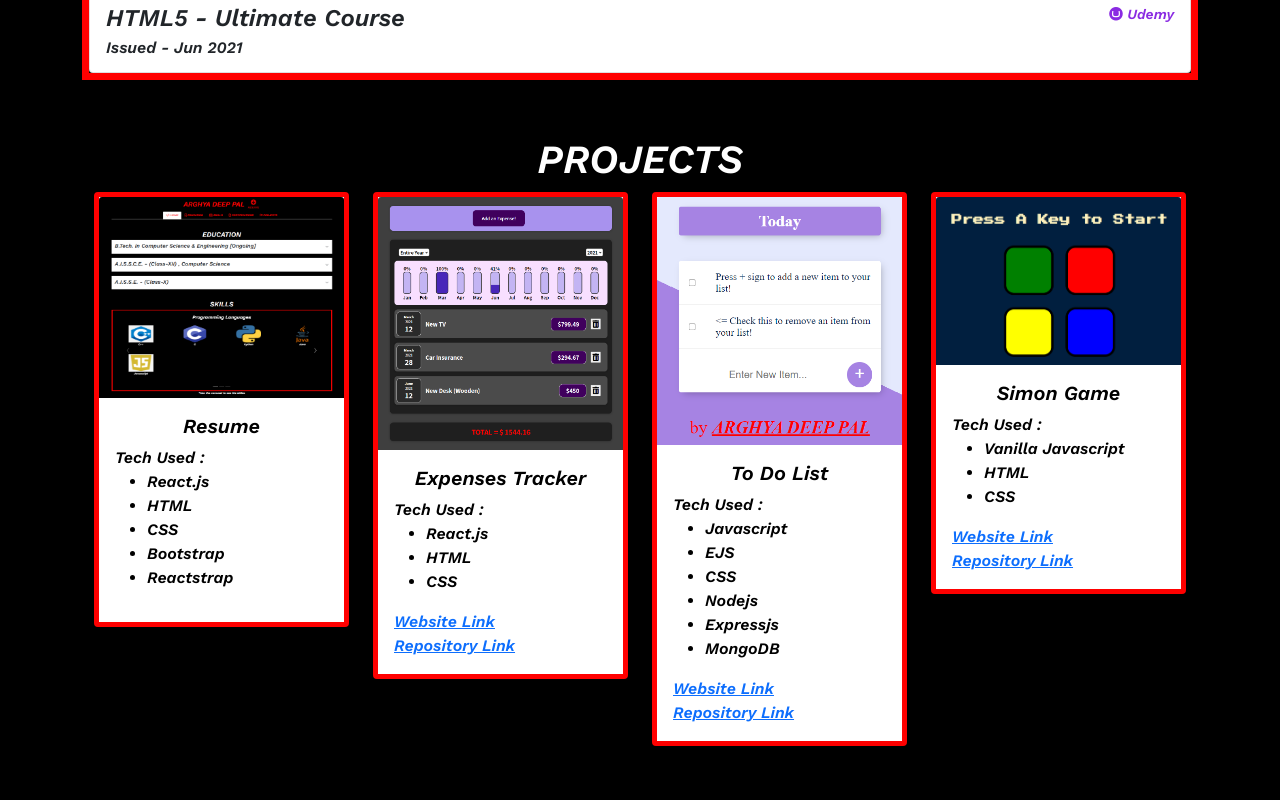
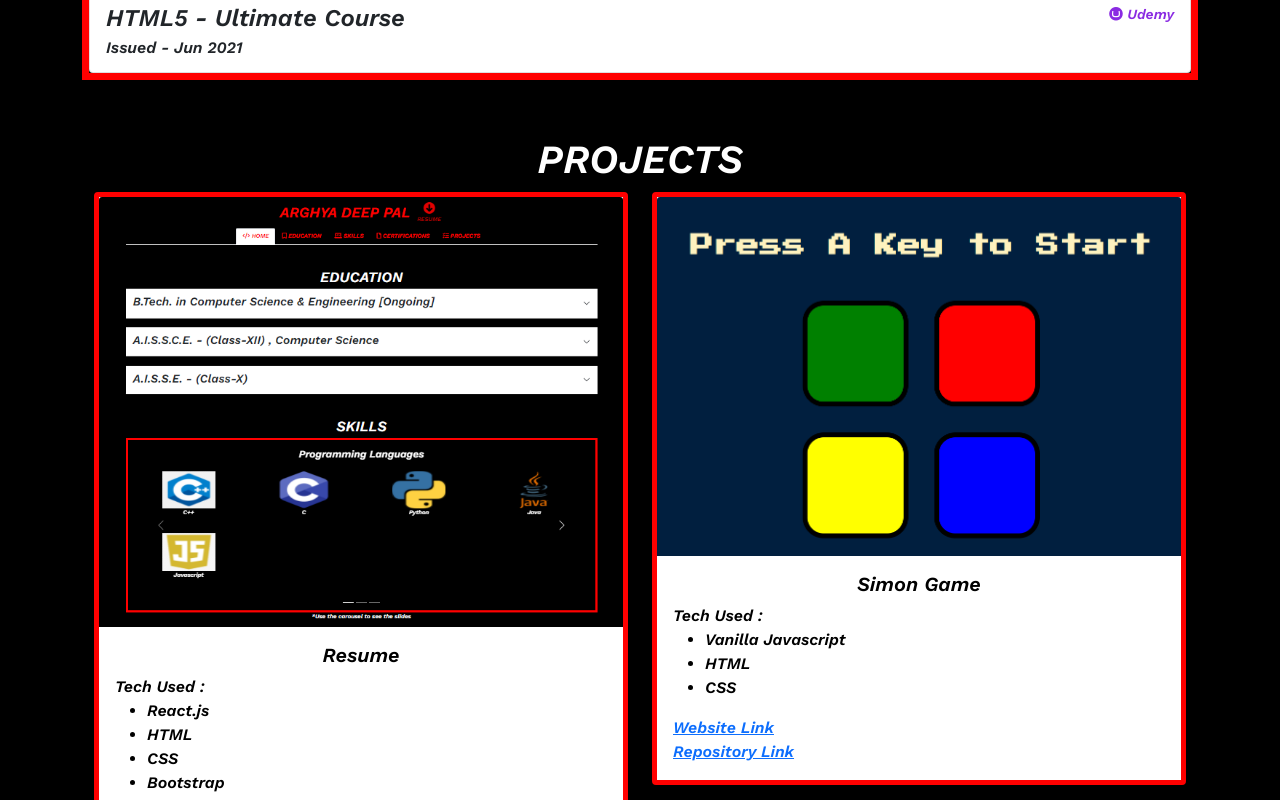
Before and after one commit to Arghyadeep7/Resume, a React (Create React App) app: page / in a window 1280 px wide. Shown: the part 2000-2800 px from the top of the page. Built offline with nearby package versions, Linux system fonts and the light colour scheme.

Commit message:
Project Layout Changes

```diff
--- a/src/components/Projects.js
+++ b/src/components/Projects.js
@@ -6,7 +6,7 @@
       <h1>PROJECTS</h1>
       <div className="container-fluid" style={{color: "black"}}>
         <div className="row">
-          <div className="col-6 col-md-3 mb-3">
+          <div className="col-md-6 mb-3">
             <div class="card" style={{border:"5px solid red"}}>
               <img src="/assets/Portfolio.png" class="card-img-top" alt="..."/>
               <div class="card-body">
@@ -24,7 +24,25 @@
               </div>
             </div>
           </div>
-          <div className="col-6 col-md-3 mb-3">
+          <div className="col-md-6 mb-3">
+            <div class="card" style={{border:"5px solid red"}}>
+              <img src="/assets/Simon_Game.png" class="card-img-top" alt="..."/>
+              <div class="card-body">
+                <h5 class="card-title">Simon Game</h5>
+                <p class="card-text" style={{textAlign: "left"}}>
+                  Tech Used :
+                  <ul>
+                    <li>Vanilla Javascript</li>
+                    <li>HTML</li>
+                    <li>CSS</li>
+                  </ul>
+                  <a href="https://arghyadeep7.github.io/The-Simon-Game/" target="_blank">Website Link</a><br />
+                  <a href="https://github.com/Arghyadeep7/The-Simon-Game" target="_blank">Repository Link</a>
+                </p>
+              </div>
+            </div>
+          </div>
+          <div className="col-md-6 mb-3">
             <div class="card" style={{border:"5px solid red"}}>
               <img src="/assets/Expenses.png" class="card-img-top" alt="..."/>
               <div class="card-body">
@@ -42,7 +60,7 @@
               </div>
             </div>
           </div>
-          <div className="col-6 col-md-3 mb-3">
+          <div className="col-md-6 mb-3">
             <div class="card" style={{border:"5px solid red"}}>
               <img src="/assets/To-Do-List.png" class="card-img-top" alt="..."/>
               <div class="card-body">
@@ -63,24 +81,7 @@
               </div>
             </div>
           </div>
-          <div className="col-6 col-md-3 mb-3">
-            <div class="card" style={{border:"5px solid red"}}>
-              <img src="/assets/Simon_Game.png" class="card-img-top" alt="..."/>
-              <div class="card-body">
-                <h5 class="card-title">Simon Game</h5>
-                <p class="card-text" style={{textAlign: "left"}}>
-                  Tech Used :
-                  <ul>
-                    <li>Vanilla Javascript</li>
-                    <li>HTML</li>
-                    <li>CSS</li>
-                  </ul>
-                  <a href="https://arghyadeep7.github.io/The-Simon-Game/" target="_blank">Website Link</a><br />
-                  <a href="https://github.com/Arghyadeep7/The-Simon-Game" target="_blank">Repository Link</a>
-                </p>
-              </div>
-            </div>
-          </div>
+
         </div>
       </div>
     </div>
```
